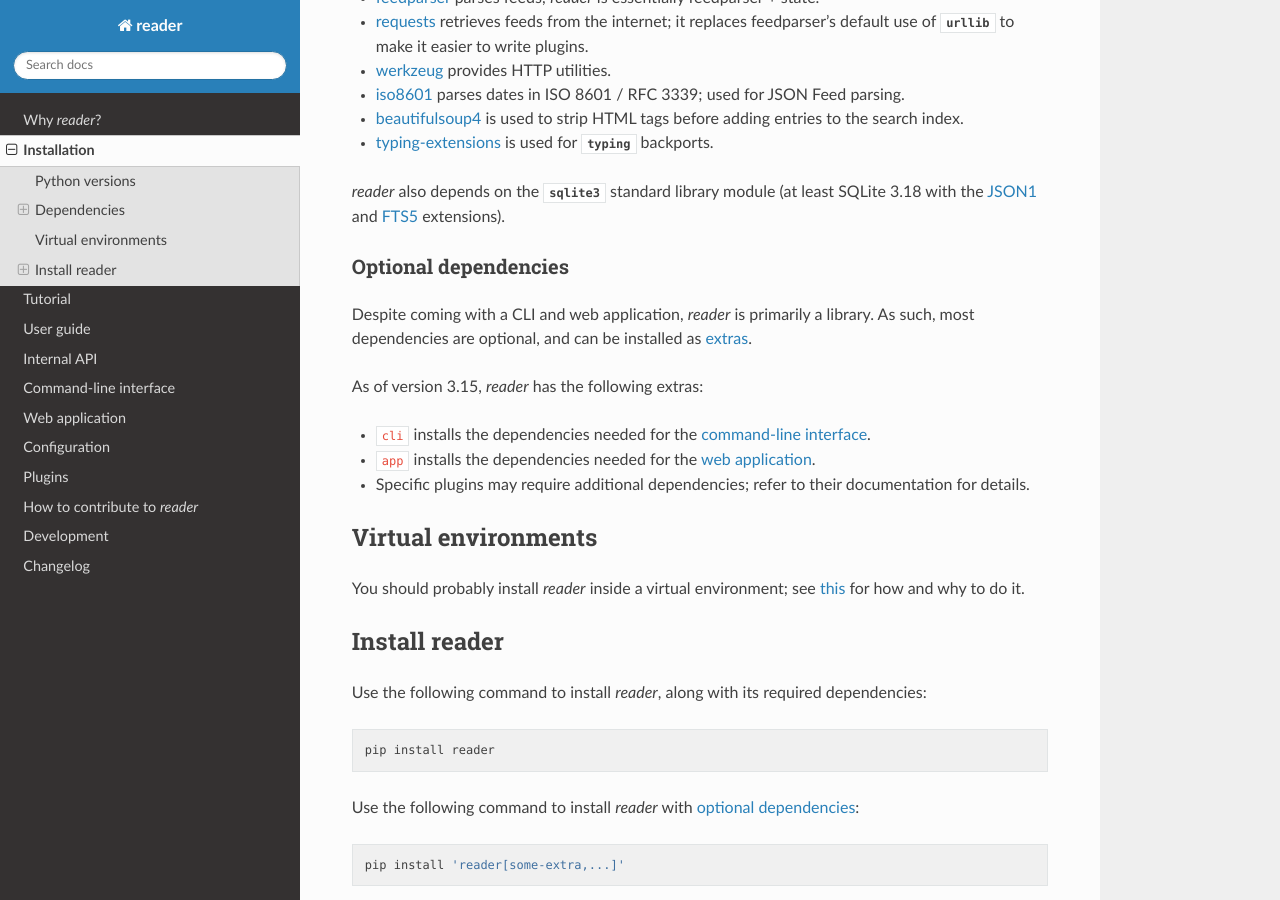
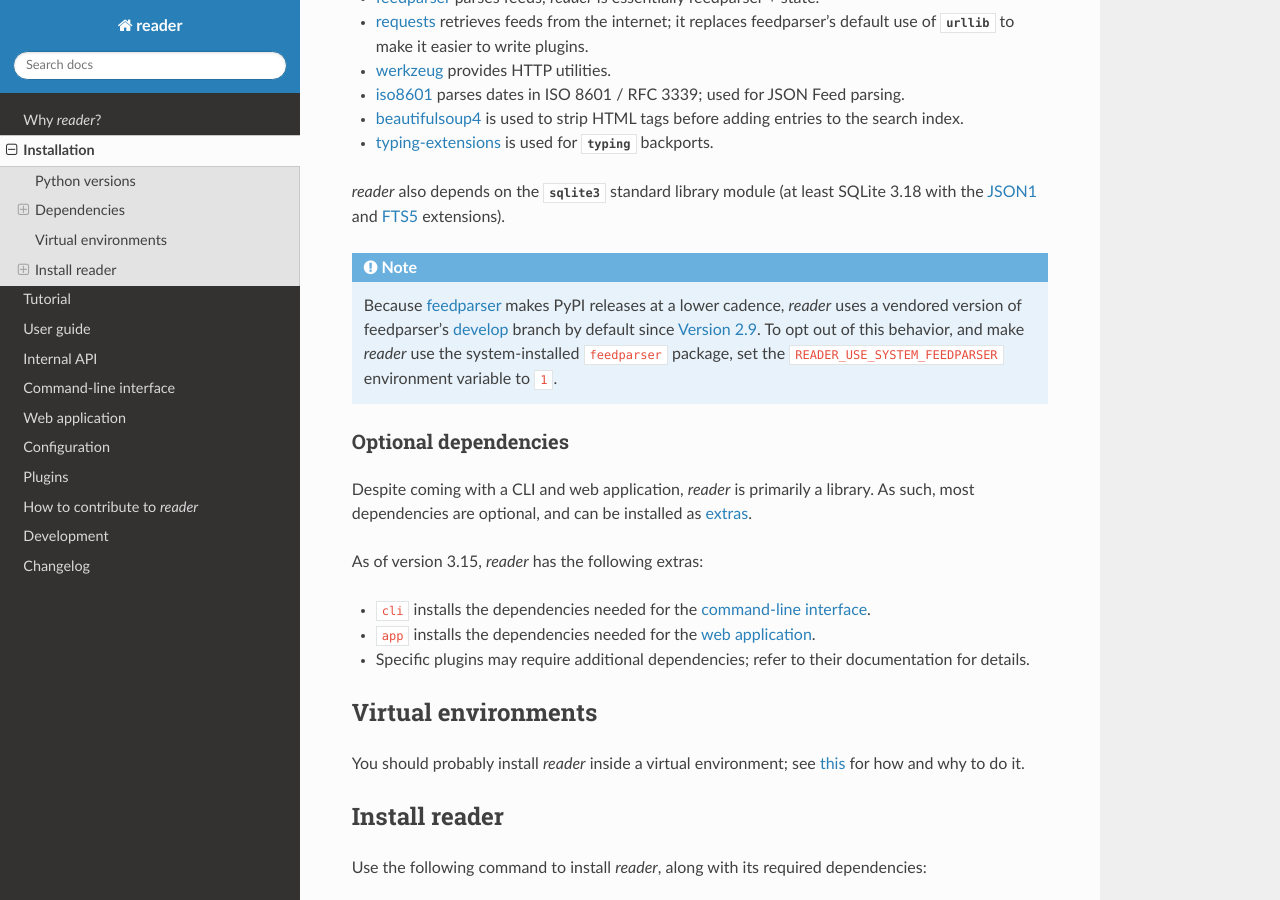
Before and after one commit to Alcides1123/reader, a Sphinx documentation site: the page built from docs/install.rst, in a window 1280 px wide and 900 px high, scrolled down 382 px. Built offline with Sphinx 7.4.7 and the Read the Docs theme 3.1.0, drawn with Linux system fonts in a browser that asks for light colours; pages that are not in the unit, such as notebooks, are missing from menus.

Commit message:
Allow using system feedparser with READER_USE_SYSTEM_FEEDPARSER. #350

```diff
--- a/docs/install.rst
+++ b/docs/install.rst
@@ -25,6 +25,20 @@ These packages will be installed automatically when installing *reader*:
 
 *reader* also depends on the :mod:`sqlite3` standard library module
 (at least SQLite 3.18 with the `JSON1`_ and `FTS5`_ extensions).
+
+
+.. _use-system-feedparser:
+
+.. note::
+
+  Because `feedparser`_ makes PyPI releases at a lower cadence,
+  *reader* uses a vendored version of feedparser's `develop`_ branch
+  by default since :ref:`version 2.9`.
+  To opt out of this behavior, and make *reader* use
+  the system-installed ``feedparser`` package,
+  set the ``READER_USE_SYSTEM_FEEDPARSER`` environment variable to ``1``.
+
+.. _develop: https://github.com/kurtmckee/feedparser
 
 
 .. _optional dependencies:
```
Also changed, not shown: CHANGES.rst (+9 -0 lines), 2 other files.
